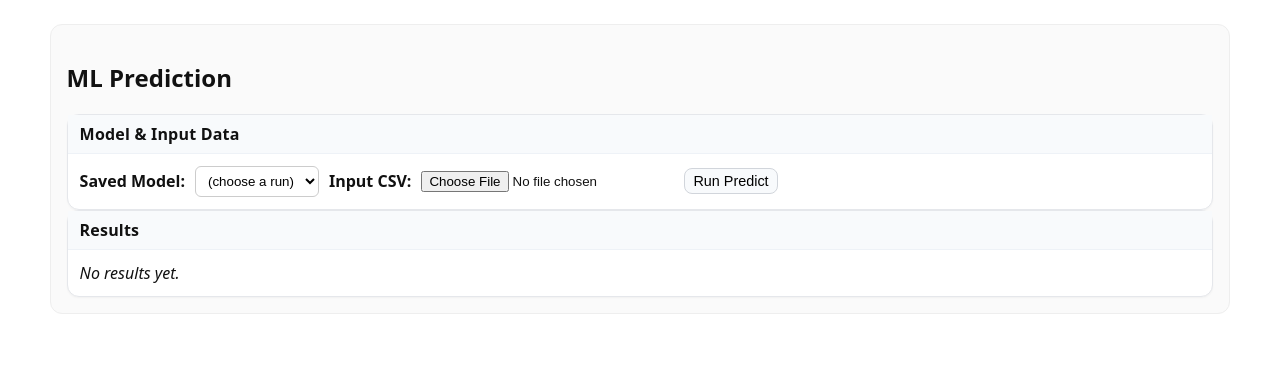
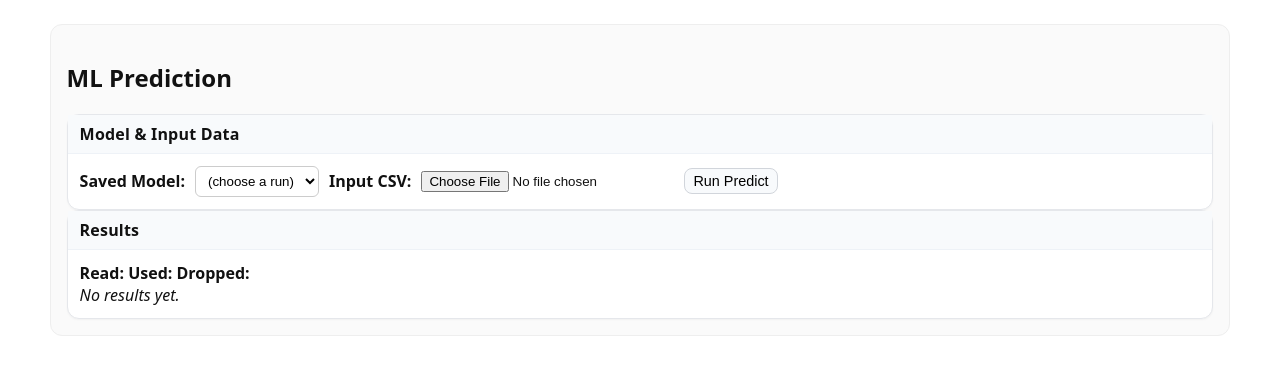
Before and after one commit to ornlpmcp/ASCENDS, a FastAPI app: page /predict in a window 1280 px wide. Shown: the part 51-426 px from the top of the page. Run offline with FastAPI, Linux system fonts and the light colour scheme.

Commit message:
feat: update predict.html to display read, used, and dropped rows stats
Co-authored-by: aider (gpt-4o) <aider@aider.chat>

```diff
--- a/templates/predict.html
+++ b/templates/predict.html
@@ -51,8 +51,21 @@
   <div class="card" style="margin-top:12px;">
     <div class="card-title">Results</div>
     <div class="card-body">
-      {% if predict_summary %}
-        <div class="subcard">{{ predict_summary }}</div>
+      {% if rows_read is not none %}
+        <div style="display:flex; flex-wrap:wrap; gap:8px; align-items:center; margin-bottom:8px;">
+          <span style="display:inline-block; padding:4px 8px; border:1px solid #e5e7eb; border-radius:999px; background:#f8fafc;">
+            <strong>Read:</strong> {{ rows_read }}
+          </span>
+          <span style="display:inline-block; padding:4px 8px; border:1px solid #e5e7eb; border-radius:999px; background:#f8fafc;">
+            <strong>Used:</strong> {{ rows_used }}
+          </span>
+          <span style="display:inline-block; padding:4px 8px; border:1px solid #e5e7eb; border-radius:999px; background:#f8fafc;">
+            <strong>Dropped:</strong> {{ rows_dropped }}
+          </span>
+          {% if download_csv_url %}
+            <a class="btn btn-sm" href="{{ download_csv_url }}" style="margin-left:auto;">Download CSV</a>
+          {% endif %}
+        </div>
       {% endif %}
 
       {% if predict_preview_headers and predict_preview_rows %}
@@ -80,14 +93,10 @@
         <em>No results yet.</em>
       {% endif %}
 
-      {% if download_csv_url or download_xlsx_url %}
+      {# download buttons shown in the stats strip above; keep Excel spot for future #}
+      {% if download_xlsx_url %}
         <div class="toolbar" style="margin-top:10px;">
-          {% if download_csv_url %}
-            <a class="btn btn-sm" href="{{ download_csv_url }}">Download CSV</a>
-          {% endif %}
-          {% if download_xlsx_url %}
-            <a class="btn btn-sm" href="{{ download_xlsx_url }}">Download Excel</a>
-          {% endif %}
+          <a class="btn btn-sm" href="{{ download_xlsx_url }}">Download Excel</a>
         </div>
       {% endif %}
     </div>
```
